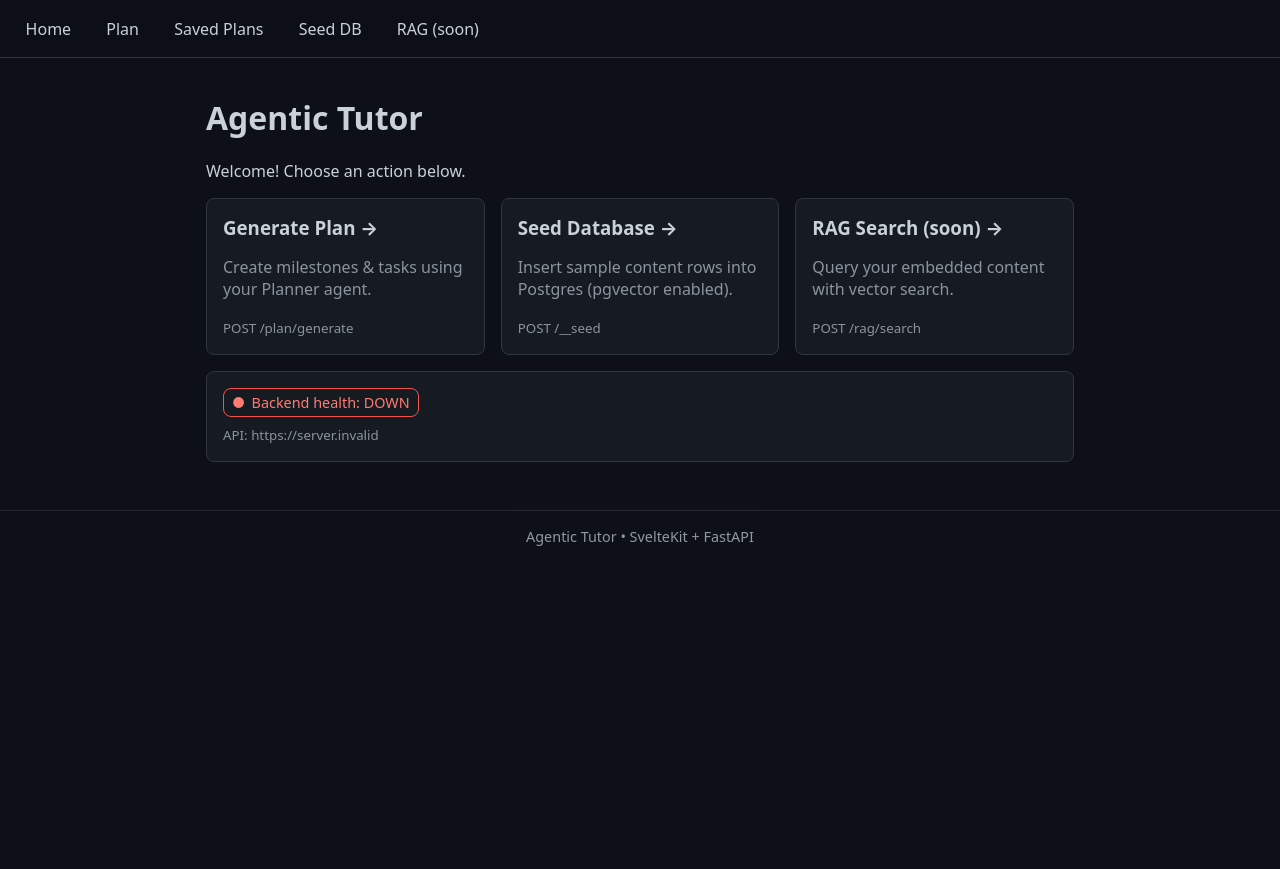
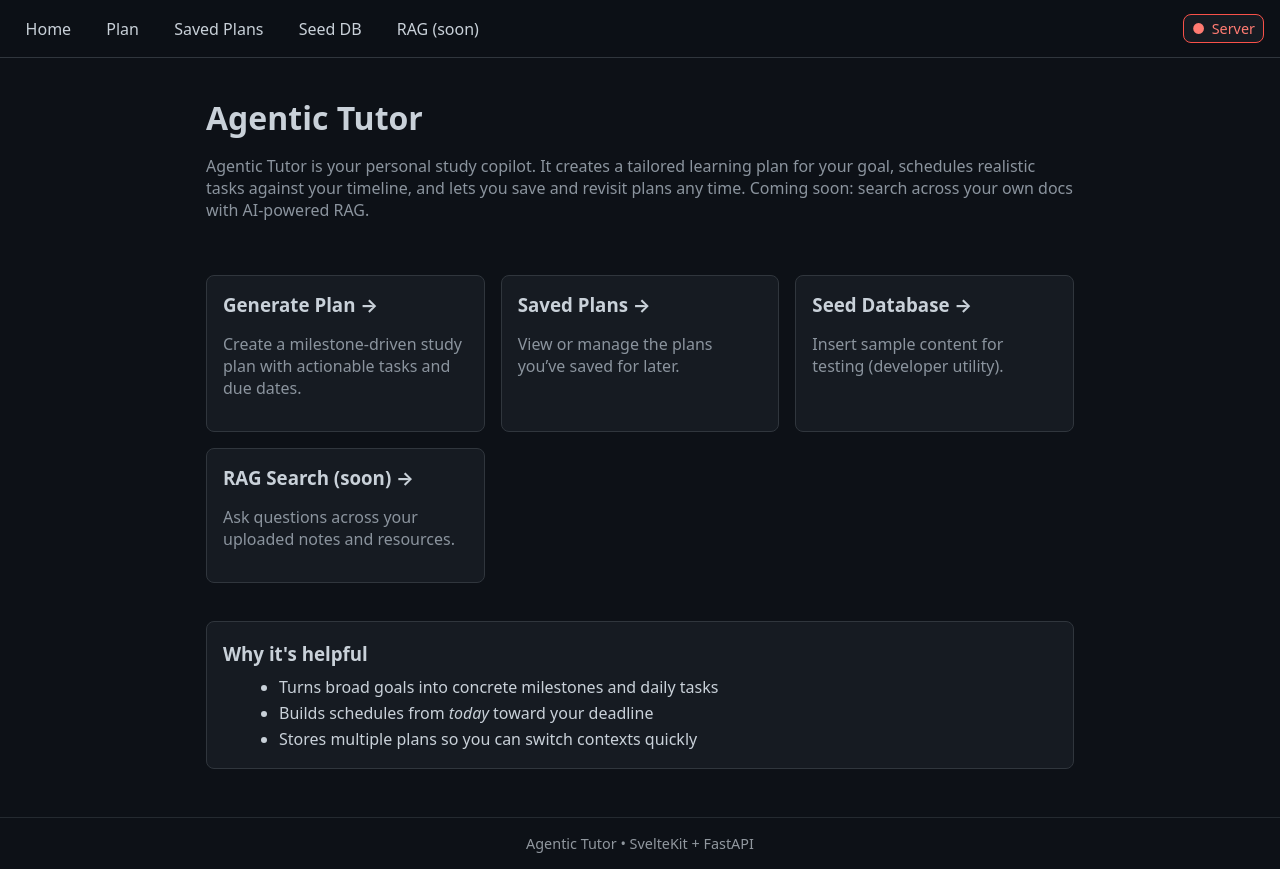
Before and after one commit to Reino-p/AI-Frontend, a SvelteKit app: page / in a window 1280 px wide. Before the commit the page ends 800 px from the top, so only its background shows below. Built offline with nearby package versions, Linux system fonts and the light colour scheme; no server answers.

Commit message:
home page rework

```diff
--- a/src/routes/+layout.svelte
+++ b/src/routes/+layout.svelte
@@ -1,13 +1,37 @@
 <script lang="ts">
 	import '../app.css';
+	import { API } from '$lib/api';
+
+	let healthy: 'OK' | 'DOWN' | null = null;
+
+	async function check() {
+		try {
+			const res = await fetch(`${API}/health`);
+			healthy = res.ok ? 'OK' : 'DOWN';
+		} catch {
+			healthy = 'DOWN';
+		}
+	}
+	check();
 </script>
 
-<nav class="nav">
-	<a href="/">Home</a>
-	<a href="/plan">Plan</a>
-	<a href="/plans">Saved Plans</a>
-	<a href="/seed">Seed DB</a>
-	<a href="/rag">RAG (soon)</a>
+<nav class="nav nav-bar">
+	<div class="nav-left">
+		<a href="/">Home</a>
+		<a href="/plan">Plan</a>
+		<a href="/plans">Saved Plans</a>
+		<a href="/seed">Seed DB</a>
+		<a href="/rag">RAG (soon)</a>
+	</div>
+
+	<div class="nav-right">
+		<span class="status {healthy === 'OK' ? 'ok' : 'down'}" title={API} aria-live="polite">
+			{#if healthy === 'OK'}<span>●</span> Server
+			{:else if healthy === 'DOWN'}<span>●</span> Server
+			{:else}…checking
+			{/if}
+		</span>
+	</div>
 </nav>
 
 <main class="container">
@@ -15,3 +39,21 @@
 </main>
 
 <footer class="footer">Agentic Tutor • SvelteKit + FastAPI</footer>
+
+<style>
+	.nav-bar {
+		display: flex;
+		align-items: center;
+		justify-content: space-between;
+	}
+	.nav-left {
+		display: flex;
+		gap: 1rem;
+		align-items: center;
+	}
+	.nav-right {
+		display: flex;
+		align-items: center;
+		gap: 0.75rem;
+	}
+</style>
--- a/src/routes/+page.svelte
+++ b/src/routes/+page.svelte
@@ -1,47 +1,60 @@
 <script lang="ts">
-	import { API } from '$lib/api';
-	let healthy: 'OK' | 'DOWN' | null = null;
-
-	async function check() {
-		try {
-			const res = await fetch(`${API}/health`);
-			healthy = res.ok ? 'OK' : 'DOWN';
-		} catch {
-			healthy = 'DOWN';
-		}
-	}
-	check();
+  //script tag
 </script>
 
 <h1>Agentic Tutor</h1>
-<p>Welcome! Choose an action below.</p>
+<p style="color: var(--muted)">
+	Agentic Tutor is your personal study copilot. It creates a tailored learning plan for your goal,
+	schedules realistic tasks against your timeline, and lets you save and revisit plans any time.
+	Coming soon: search across your own docs with AI-powered RAG.
+</p> <br>
 
-<div class="grid">
+<div class="grid" style="margin-top:1rem">
 	<a class="card" href="/plan">
 		<h3>Generate Plan →</h3>
-		<p>Create milestones & tasks using your Planner agent.</p>
-		<small>POST /plan/generate</small>
+		<p>Create a milestone-driven study plan with actionable tasks and due dates.</p>
+	</a>
+
+	<a class="card" href="/plans">
+		<h3>Saved Plans →</h3>
+		<p>View or manage the plans you’ve saved for later.</p>
 	</a>
 
 	<a class="card" href="/seed">
 		<h3>Seed Database →</h3>
-		<p>Insert sample content rows into Postgres (pgvector enabled).</p>
-		<small>POST /__seed</small>
+		<p>Insert sample content for testing (developer utility).</p>
 	</a>
 
 	<a class="card" href="/rag">
 		<h3>RAG Search (soon) →</h3>
-		<p>Query your embedded content with vector search.</p>
-		<small>POST /rag/search</small>
+		<p>Ask questions across your uploaded notes and resources.</p>
 	</a>
 </div>
+<br>
+<!-- Optional: a subtle “How it helps” block -->
+<div class="card" style="margin-top:1rem">
+	<h3>Why it's helpful</h3>
+	<ul style="margin: .25rem 0 0 1rem; line-height: 1.6">
+		<li>Turns broad goals into concrete milestones and daily tasks</li>
+		<li>Builds schedules from <em>today</em> toward your deadline</li>
+		<li>Stores multiple plans so you can switch contexts quickly</li>
+	</ul>
+</div>
 
-<div class="card" style="margin-top:1rem">
-	<div class="status {healthy === 'OK' ? 'ok' : 'down'}">
-		{#if healthy === 'OK'}<span>●</span> Backend health: OK
-		{:else if healthy === 'DOWN'}<span>●</span> Backend health: DOWN
-		{:else}…checking health
-		{/if}
-	</div>
-	<div style="margin-top:.4rem"><small>API: {API}</small></div>
-</div>
+<style>
+	/* local tweaks for the home page */
+	h1 {
+		margin-bottom: 0.25rem;
+	}
+	.grid a.card {
+		color: var(--fg);
+		text-decoration: none;
+	}
+	.grid a.card:hover {
+		background: var(--card-hover);
+		text-decoration: none;
+	}
+	.grid a.card p {
+		color: var(--muted);
+	}
+</style>
```
